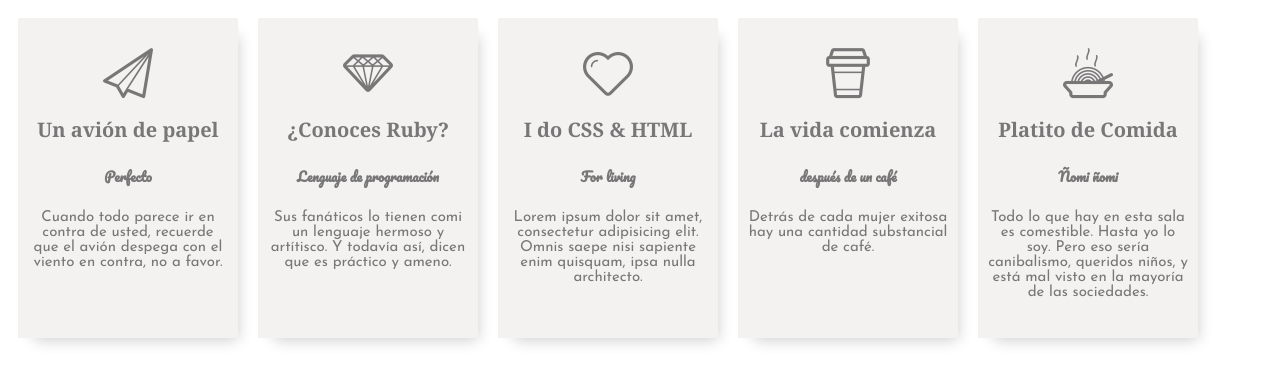
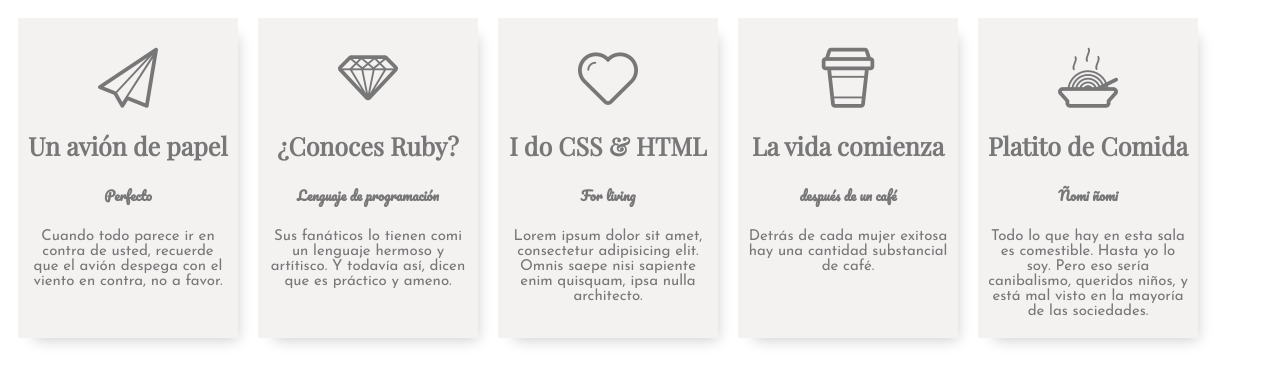
Before and after one commit to EmmAlva/Tipografias, a plain HTML site: page index.html in a window 1280 px wide. Drawn offline with nearby package versions, Linux system fonts and the light colour scheme; files whose address does not match are found by name.

Commit message:
CSS modify

```diff
--- a/css/main.css
+++ b/css/main.css
@@ -27,8 +27,8 @@
 	-webkit-transition: all .0.5s ease-in-out;
 }
 h2{
-	font-family: 'Georgia';
-	font-size: 20px;
+	font-family: 'Playfair Display';
+	font-size: 25px;
 }
 h5{
 	font-family: 'Pacifico';
@@ -45,7 +45,7 @@ p{
 }
 
 span{
-	font-size: 50px;
+	font-size: 60px;
 
 }
 .icon-paperplane{
--- a/index.html
+++ b/index.html
@@ -5,7 +5,7 @@
 	<title>Leccion24-Tipografías</title>
 	<link rel="stylesheet" href="fonts/style.css">
 	<link rel="stylesheet" href="css/main.css">
-	<link href="https://fonts.googleapis.com/css?family=Josefin+Sans:300,300i,400|Pacifico|Roboto:300,300i,400,400i,500,500i|Varela+Round" rel="stylesheet">
+	<link href="https://fonts.googleapis.com/css?family=Josefin+Sans:300,300i,400|Pacifico|Playfair+Display|Roboto:300,300i,400,400i,500,500i" rel="stylesheet">
 </head>
 <body>
 	<header class="menu">
@@ -17,8 +17,6 @@
 				<h5>Perfecto</h5>
 				<p>Cuando todo parece ir en contra de usted, recuerde que el avión despega con el viento en contra, no a favor.</p>
 			</div>
-
-
 			<div class="box dos">
 				<span class="icon-diamond"></span>
 				<h2>¿Conoces Ruby?</h2>
```
